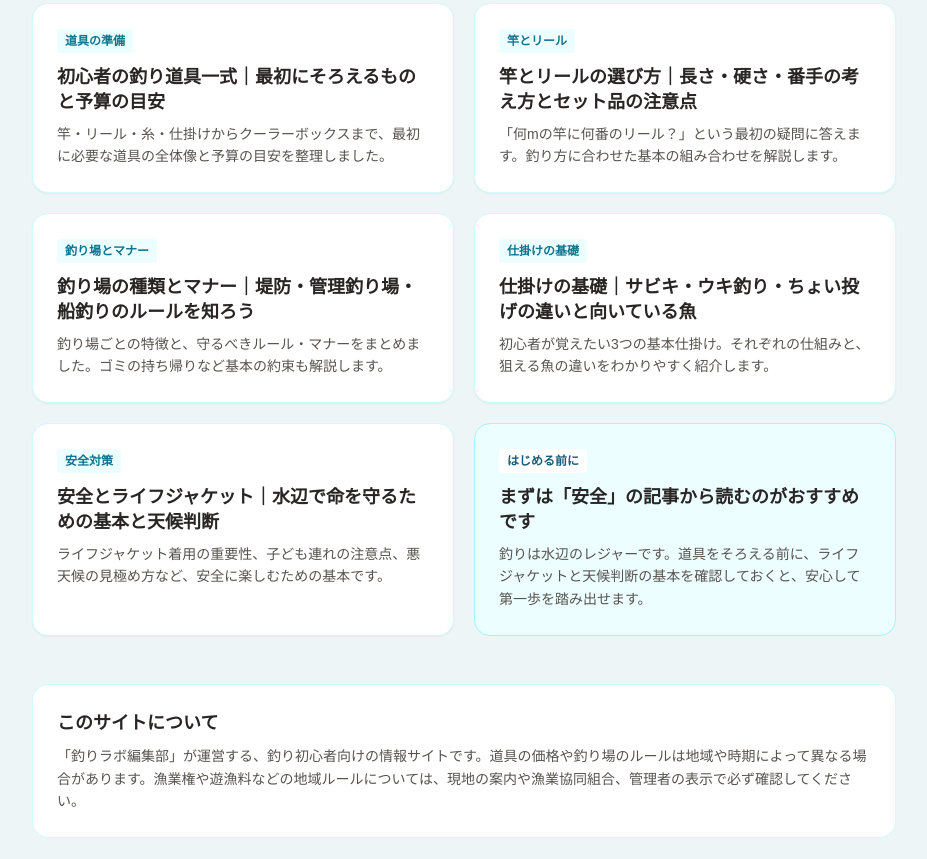
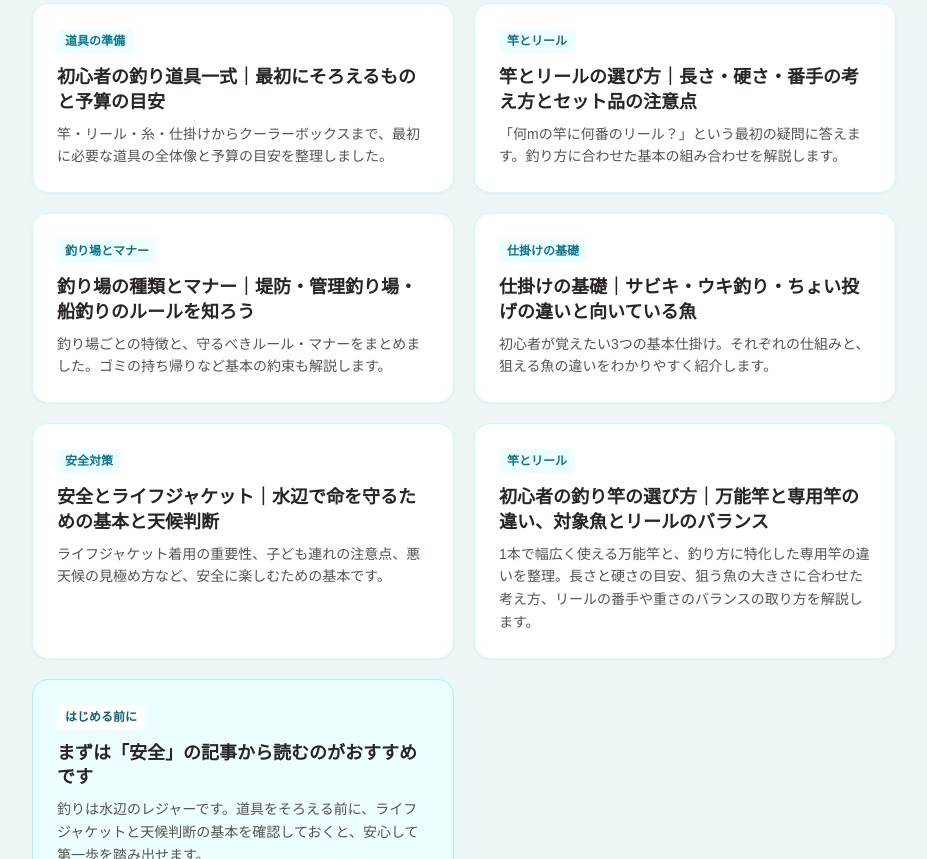
Before and after one commit to omni-labo/tsuri-navi, a plain HTML site: page index.html in a window 1280 px wide. Shown: the part 380-1239 px from the top of the page, without its empty margins (176-1103 px from the left). Drawn offline with nearby package versions, Linux system fonts and the light colour scheme.

Commit message:
公開反映のリフレッシュ

```diff
--- a/index.html
+++ b/index.html
@@ -60,6 +60,12 @@
 <p class="text-sm text-stone-600 mt-2 leading-relaxed">ライフジャケット着用の重要性、子ども連れの注意点、悪天候の見極め方など、安全に楽しむための基本です。</p>
 </a>
 
+<a href="sao-erabi.html" class="block bg-white rounded-2xl shadow-sm border border-cyan-100 p-6 hover:shadow-md transition">
+<p class="text-xs font-bold text-cyan-700 bg-cyan-50 inline-block px-2 py-1 rounded">竿とリール</p>
+<h3 class="font-bold text-lg mt-3 leading-snug">初心者の釣り竿の選び方｜万能竿と専用竿の違い、対象魚とリールのバランス</h3>
+<p class="text-sm text-stone-600 mt-2 leading-relaxed">1本で幅広く使える万能竿と、釣り方に特化した専用竿の違いを整理。長さと硬さの目安、狙う魚の大きさに合わせた考え方、リールの番手や重さのバランスの取り方を解説します。</p>
+</a>
+
 <div class="bg-cyan-50 rounded-2xl border border-cyan-200 p-6">
 <p class="text-xs font-bold text-cyan-800 bg-white inline-block px-2 py-1 rounded">はじめる前に</p>
 <h3 class="font-bold text-lg mt-3 leading-snug">まずは「安全」の記事から読むのがおすすめです</h3>
@@ -95,5 +101,6 @@
 </div>
 </footer>
 
+<!-- rebuild 2026-11-26 -->
 </body>
 </html>
```
